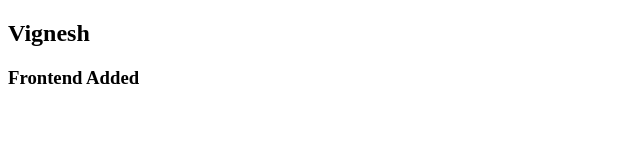
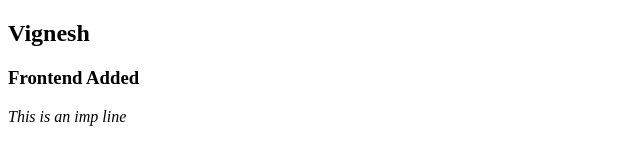
Before and after one commit to Vignesh21J/samplerepo, a plain HTML site: page index.html in a window 1280 px wide. Shown: the whole page, without its empty margins (0-640 px from the left). Drawn offline with Linux system fonts and the light colour scheme.

Commit message:
feat: added imp changes

```diff
--- a/index.html
+++ b/index.html
@@ -8,5 +8,6 @@
 <body>
     <h2>Vignesh</h2>
     <h3>Frontend Added</h3>
+    <i>This is an imp line</i>
 </body>
 </html>
```
